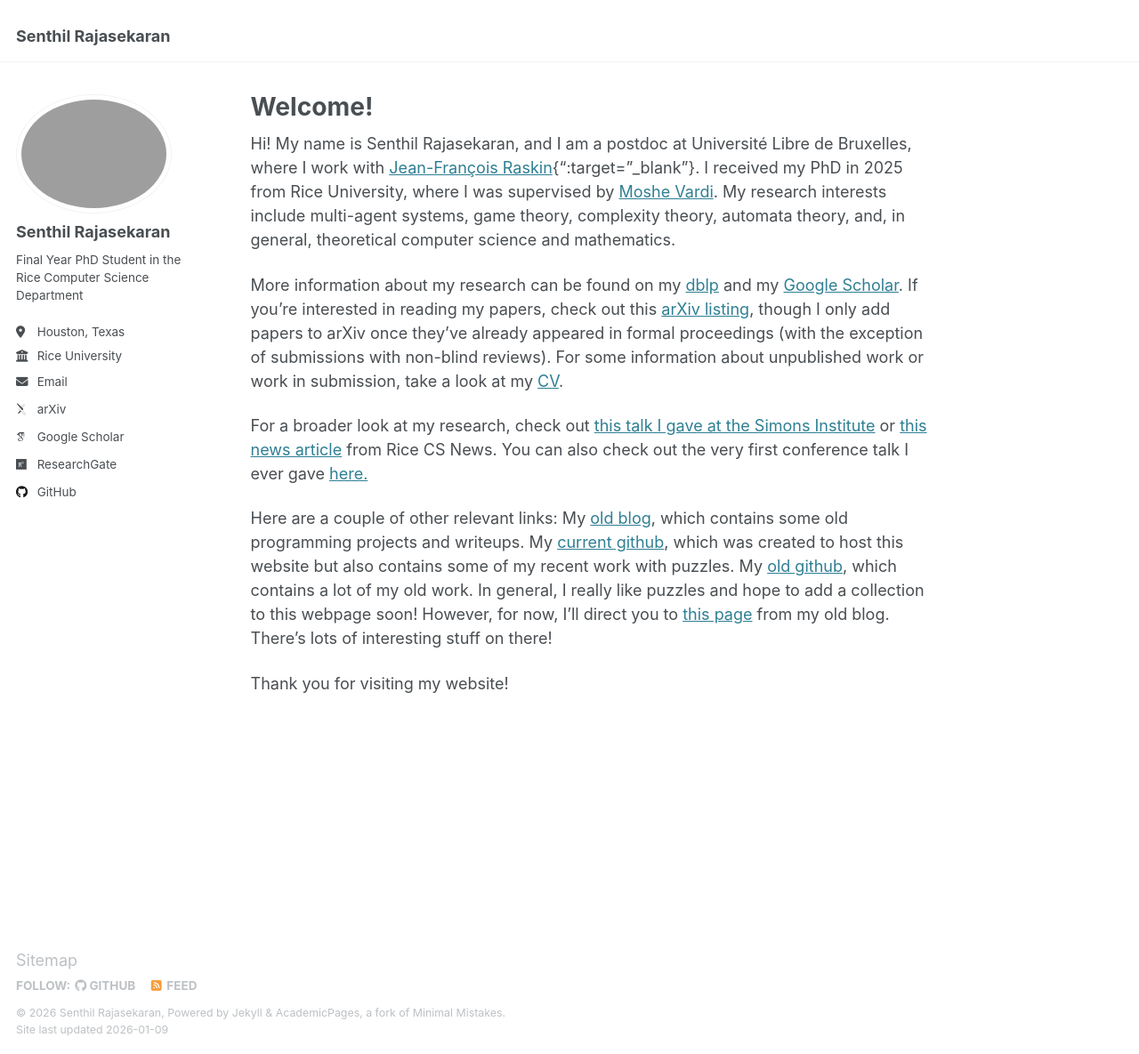
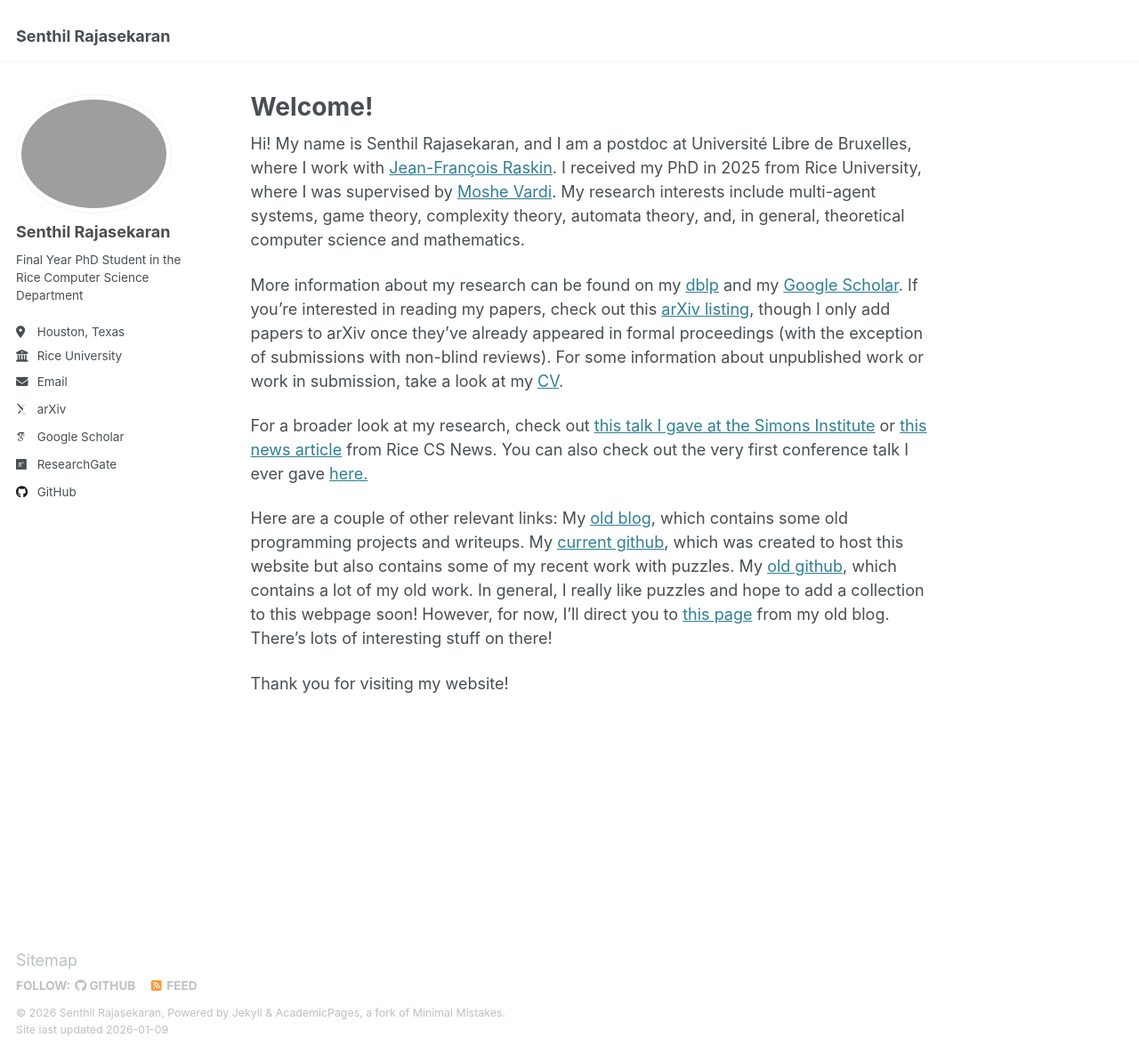
Before and after one commit to senthilrajasekaran/senthilrajasekaran.github.io, a Jekyll site: the page built from _pages/about.md, in a window 1280 px wide and 1185 px high. Shown: the whole window at 89% size. Built offline with Jekyll 4.4.1, drawn with Linux system fonts in a browser that asks for light colours; some web fonts are replaced.

Commit message:
Update about.md
typo in hyperlink

```diff
--- a/_pages/about.md
+++ b/_pages/about.md
@@ -7,7 +7,7 @@ redirect_from:
   - /about.html
 ---
 
-Hi! My name is Senthil Rajasekaran, and I am a postdoc at Université Libre de Bruxelles, where I work with [Jean-François Raskin](https://verif.ulb.ac.be/jfr/){":target="_blank"}. I received my PhD in 2025 from Rice University, where I was supervised by [Moshe Vardi](https://profiles.rice.edu/faculty/moshe-y-vardi){:target="_blank"}. My research interests include multi-agent systems, game theory, complexity theory, automata theory, and, in general, theoretical computer science and mathematics.
+Hi! My name is Senthil Rajasekaran, and I am a postdoc at Université Libre de Bruxelles, where I work with [Jean-François Raskin](https://verif.ulb.ac.be/jfr/){:target="_blank"}. I received my PhD in 2025 from Rice University, where I was supervised by [Moshe Vardi](https://profiles.rice.edu/faculty/moshe-y-vardi){:target="_blank"}. My research interests include multi-agent systems, game theory, complexity theory, automata theory, and, in general, theoretical computer science and mathematics.
 
 More information about my research can be found on my [dblp](https://dblp.org/pid/283/4411.html){:target="_blank"} and my [Google Scholar](https://scholar.google.com/citations?user=NAz7IBwAAAAJ&hl=en){:target="_blank"}. If you're interested in reading my papers, check out this [arXiv listing](https://arxiv.org/search/cs?query=Rajasekaran%2C+Senthil&searchtype=author&abstracts=show&order=-announced_date_first&size=50){:target="_blank"}, though I only add papers to arXiv once they've already appeared in formal proceedings (with the exception of submissions with non-blind reviews). For some information about unpublished work or work in submission, take a look at my [CV](/files/Senthil_Rajasekaran_CV_2025.pdf){:target="_blank"}.
 
```
